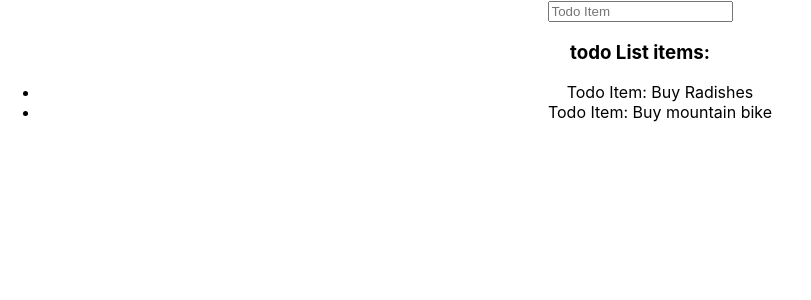
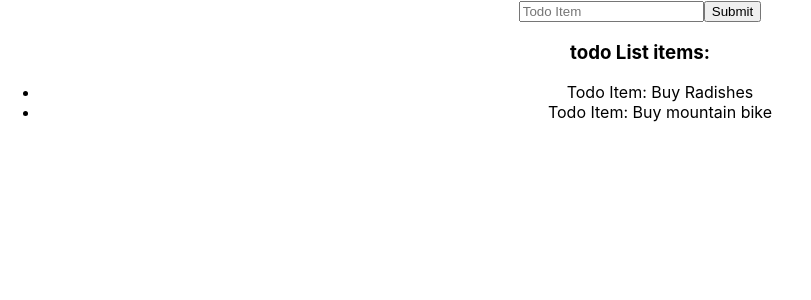
Before and after one commit to truthseekers/functional-todo-list, a React (Create React App) app: page / in a window 1280 px wide. Shown: the top 300 px of the page, without its empty margins (0-811 px from the left). Built offline with nearby package versions, Linux system fonts and the light colour scheme.

Commit message:
add-new-todo complete

```diff
--- a/src/App.js
+++ b/src/App.js
@@ -41,9 +41,19 @@ function App() {
     setTextField(event.target.value);
   };
 
+  const handleSubmit = (e) => {
+    e.preventDefault();
+    let newTodos = [
+      ...todos,
+      { id: todos.length, title: textField, isCompleted: false },
+    ];
+    setTodos(newTodos);
+    setTextField("");
+  };
+
   return (
     <div className="App">
-      <form>
+      <form onSubmit={handleSubmit}>
         <label>
           <input
             type="text"
@@ -53,6 +63,7 @@ function App() {
             name="name"
           />
         </label>
+        <input type="submit" value="Submit" />
       </form>
 
       <TodoList todos={todos} />
```
